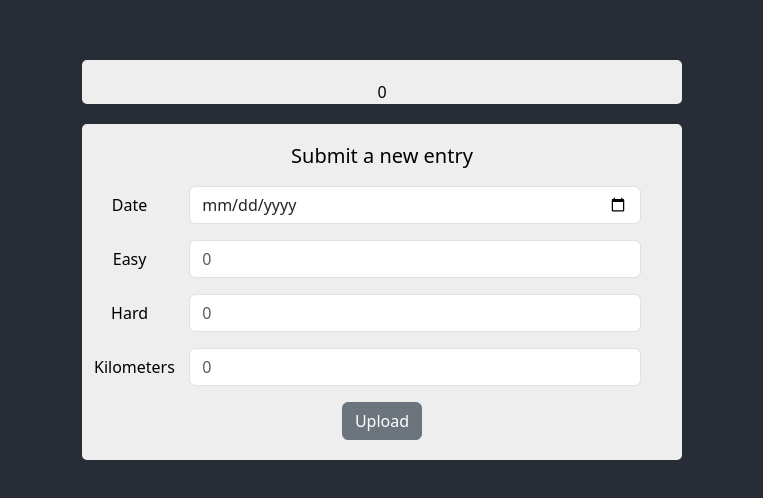
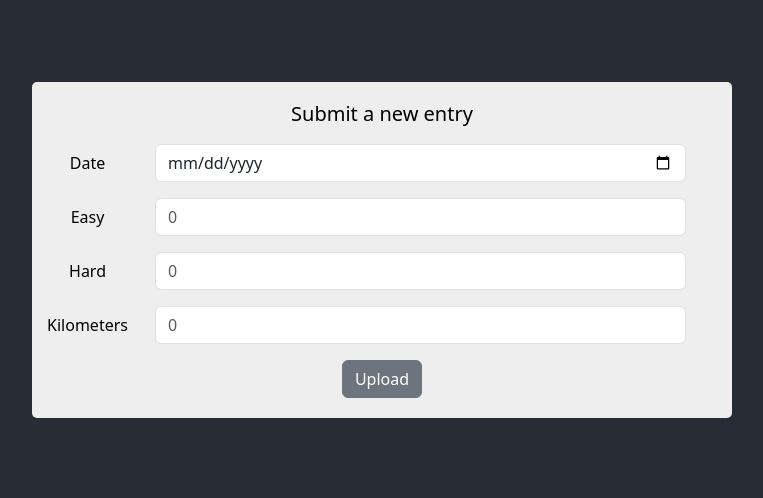
Before and after one commit to bendingunit22/eighty20, a React (Create React App) app: page / in a window 1280 px wide. Shown: the part 150-648 px from the top of the page, without its empty margins (258-1021 px from the left). Built offline with nearby package versions, Linux system fonts and the light colour scheme; no server answers.

Commit message:
style tweak

```diff
--- a/src/App.css
+++ b/src/App.css
@@ -16,7 +16,7 @@
 .mainContainer {
   background-color: rgb(238, 238, 238);
   padding: 20px;
-  max-width: 600px;
+  max-width: 700px;
   border-radius: 5px;
 }
 
@@ -24,7 +24,7 @@
   background-color: rgb(238, 238, 238);
   margin: 20px;
   padding-top: 20px;
-  max-width: 600px;
+  max-width: 700px;
   border-radius: 5px;
 }
 
--- a/src/App.js
+++ b/src/App.js
@@ -50,14 +50,14 @@ function App() {
   return (
     <div className="App">
       <header className="App-header">
-      <Container className='entryHistory' fluid>
-        {  entries.length &&
+      {(entries || []).length > 0 &&
+        <Container className='entryHistory' fluid>
           <EntryTable
-            data={entries}
-            stats={stats}>
+              data={entries}
+              stats={stats}>
           </EntryTable>
-        }
       </Container>
+      }
       <Container className='mainContainer' fluid>
         <h5 className='entryHeading'>Submit a new entry</h5>
         <SubmitForm
--- a/src/Components/EntryTable.js
+++ b/src/Components/EntryTable.js
@@ -3,7 +3,6 @@ import Entry from './Entry';
 
 export default function EntryTable({data, stats}) {
     const d = JSON.parse({data}.data)
-    console.log({stats}.stats)
     const s = JSON.parse({stats}.stats)
     return (
         <Table striped>
```
